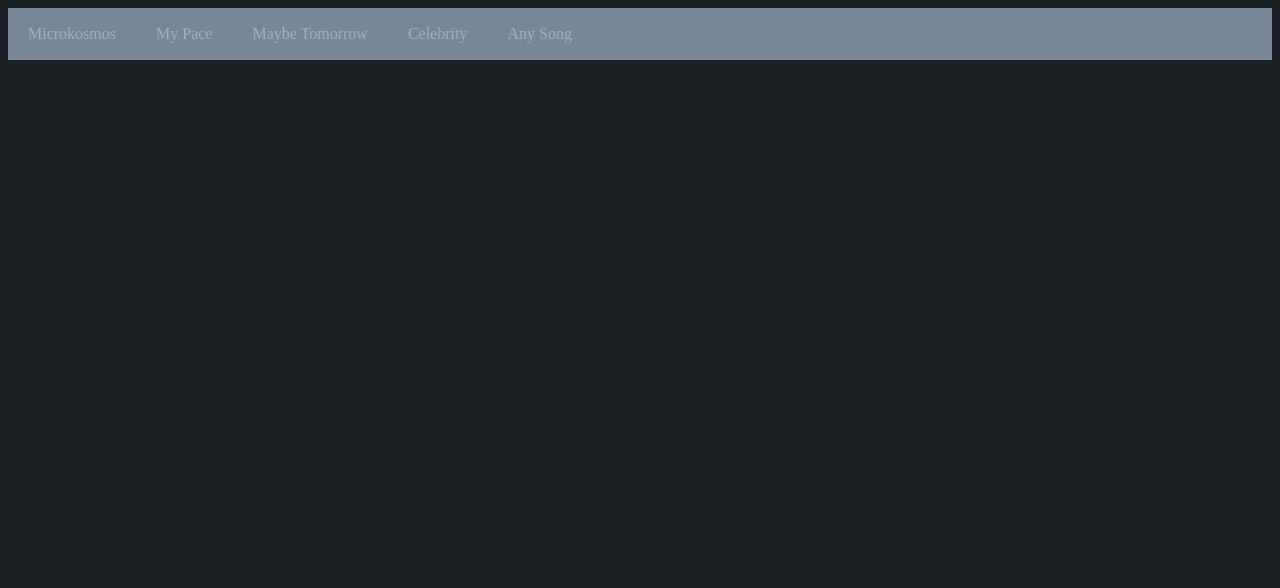
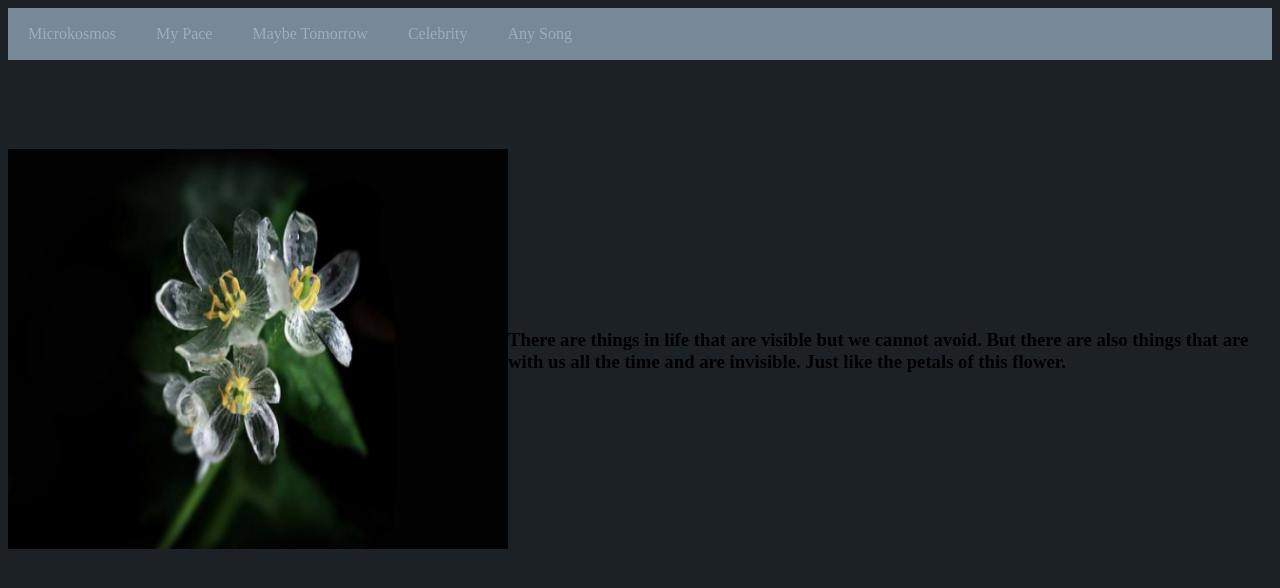
Before and after one commit to LLG566/diphylleia-grayi, a plain HTML site: page index.html in a window 1280 px wide. Drawn offline with Linux system fonts and the light colour scheme.

Commit message:
Update index.html

```diff
--- a/index.html
+++ b/index.html
@@ -105,6 +105,11 @@ li.dropdown {
 
 	<h1>안녕하세요</h1>
 
+<div class="lnr">
+	<a href="https://www.foralwaysjonghyun.com/chapter-one.html"><img src="diphylleia_grayi.jpg" alt="Diphylleia Grayi" style="width:500px;height:400px;"></a>
+	<h3>There are things in life that are visible but we cannot avoid. But there are also things that are with us all the time and are invisible. Just like the petals of this flower.</h3>
+</div>
+
 
 </body>
 </html>
```
